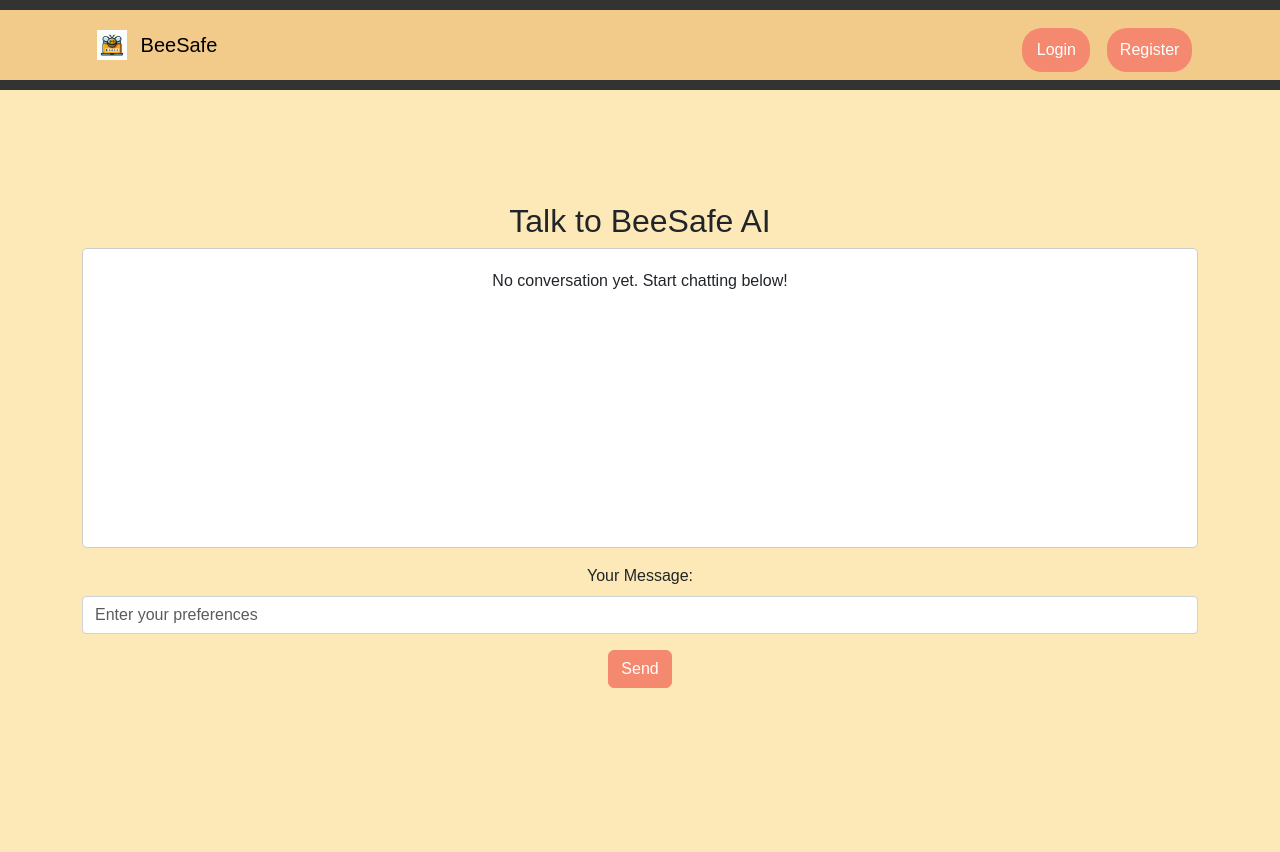
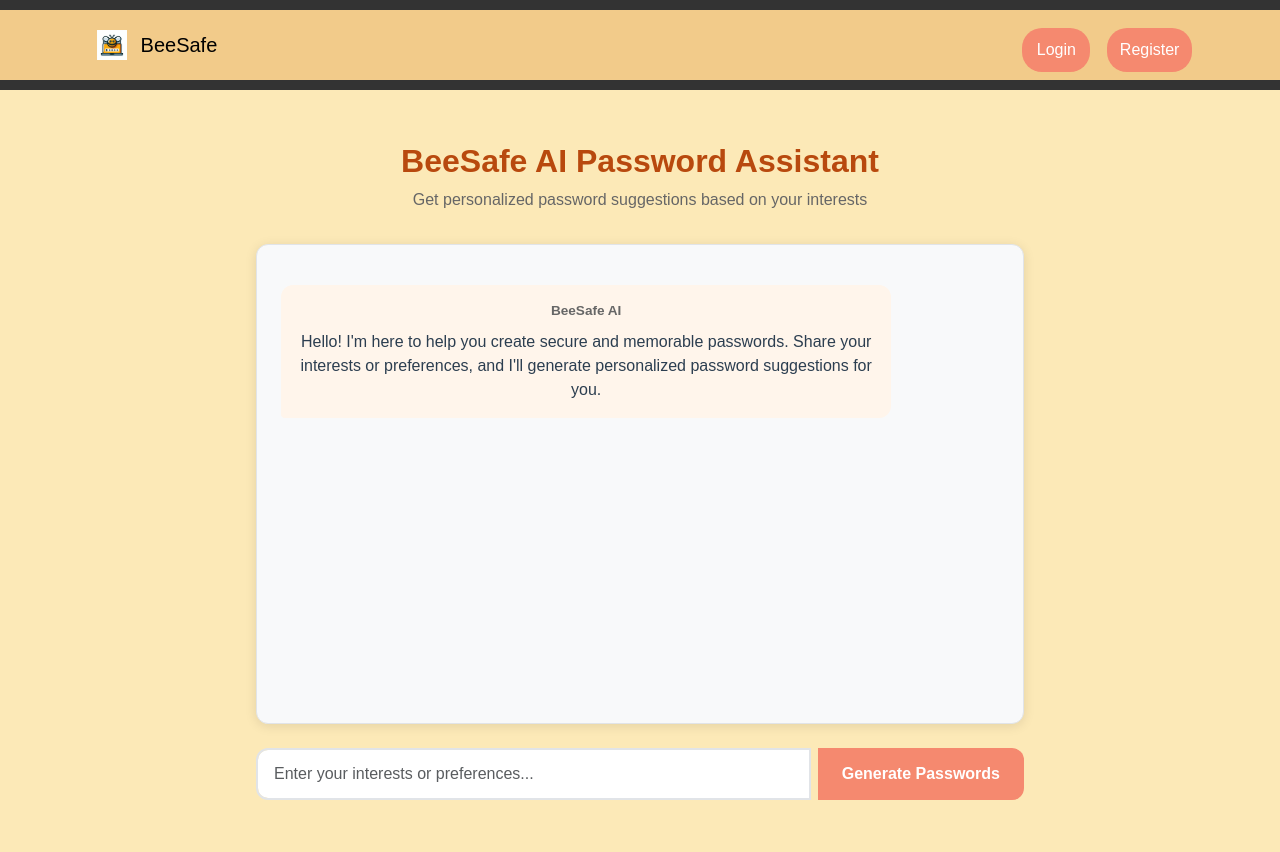
Before and after one commit to dsinha12345/Software_passord_manager, a Django app: template password-test/users/templates/users/generate_password.html in a window 1280 px wide. Before the commit the page ends 688 px from the top, so only its background shows below. Run offline with Django 3.2, Linux system fonts and the light colour scheme; the template is opened without the code that fills it, so the values that code supplies are empty.

Commit message:
fixed template and generate_function_function

```diff
--- a/password-test/users/templates/users/generate_password.html
+++ b/password-test/users/templates/users/generate_password.html
@@ -2,148 +2,337 @@
 
 {% block content %}
 <style>
-    #chat-container {
-        border: 1px solid #ccc;
-        padding: 15px;
-        flex-grow: 1;
-        overflow-y: auto;
-        background-color: #fff;
-        border-radius: 5px;
-        max-height: 70vh; /* Set a max height for chat area */
-        min-height: 300px; /* Ensures the container has a minimum height */
+    :root {
+        --primary-color: #f5896f;
+        --primary-dark: #b8490e;
+        --bg-light: #f8f9fa;
+        --user-msg-bg: #e7f3ff;
+        --bot-msg-bg: #fff5eb;
+        --border-radius: 12px;
+        --transition: all 0.3s ease;
     }
 
-    #chat-container p {
-        margin: 5px 0; /* Space between messages */
+    .chat-container-wrapper {
+        max-width: 800px;
+        margin: 2rem auto;
+        padding: 0 1rem;
     }
 
-    .alert {
-        margin-top: 15px; /* Space above bot responses */
+    .chat-header {
+        text-align: center;
+        margin-bottom: 2rem;
+    }
+
+    .chat-header h2 {
+        color: var(--primary-dark);
+        font-size: 2rem;
+        font-weight: 600;
+        margin-bottom: 0.5rem;
+    }
+
+    .chat-header p {
+        color: #666;
+        font-size: 1rem;
+    }
+
+    #chat-container {
+        border: 1px solid #e1e4e8;
+        border-radius: var(--border-radius);
+        padding: 1.5rem;
+        background-color: var(--bg-light);
+        height: 60vh;
+        overflow-y: auto;
+        scroll-behavior: smooth;
+        box-shadow: 0 2px 12px rgba(0, 0, 0, 0.1);
+    }
+
+    .message {
+        max-width: 85%;
+        margin: 1rem 0;
+        padding: 1rem;
+        border-radius: var(--border-radius);
+        position: relative;
+        animation: messageSlide 0.3s ease-out;
+    }
+
+    @keyframes messageSlide {
+        from {
+            opacity: 0;
+            transform: translateY(20px);
+        }
+        to {
+            opacity: 1;
+            transform: translateY(0);
+        }
+    }
+
+    .user-message {
+        background-color: var(--user-msg-bg);
+        margin-left: auto;
+        border-bottom-right-radius: 4px;
+    }
+
+    .bot-message {
+        background-color: var(--bot-msg-bg);
+        margin-right: auto;
+        border-bottom-left-radius: 4px;
+    }
+
+    .message-header {
+        font-size: 0.85rem;
+        color: #666;
+        margin-bottom: 0.5rem;
+        font-weight: 600;
+    }
+
+    .message-content {
+        color: #2c3e50;
+        line-height: 1.5;
+    }
+
+    .message-content ul {
+        padding-left: 1.5rem;
+        margin: 0.5rem 0;
+    }
+
+    .message-content li {
+        margin: 0.5rem 0;
+    }
+
+    .chat-form-container {
+        margin-top: 1.5rem;
+        position: relative;
+    }
+
+    .input-group {
+        display: flex;
+        gap: 0.5rem;
+    }
+
+    .form-control {
+        border: 2px solid #e1e4e8;
+        border-radius: var(--border-radius);
+        padding: 0.75rem 1rem;
+        font-size: 1rem;
+        transition: var(--transition);
+    }
+
+    .form-control:focus {
+        border-color: var(--primary-color);
+        box-shadow: 0 0 0 3px rgba(245, 137, 111, 0.2);
+        outline: none;
     }
 
     .btn-primary {
-        background-color: #f5896f; /* Custom primary color */
-        border-color: #f5896f;
+        background-color: var(--primary-color);
+        border: none;
+        border-radius: var(--border-radius);
+        padding: 0.75rem 1.5rem;
+        font-weight: 600;
+        transition: var(--transition);
     }
 
     .btn-primary:hover {
-        background-color: #b8490e; /* Darker color on hover */
-        border-color: #b8490e;
+        background-color: var(--primary-dark);
+        transform: translateY(-1px);
     }
 
-    /* Additional styling for the input field */
-    .form-control {
-        border: 1px solid #ced4da;
-        border-radius: 4px;
+    .spinner {
+        display: none;
+        position: absolute;
+        top: 50%;
+        left: 50%;
+        transform: translate(-50%, -50%);
     }
 
-    .form-control:focus {
-        border-color: #80bdff;
-        box-shadow: 0 0 0 0.2rem rgba(0,123,255,.25);
-    }
-
-    .chat-form-container {
-        margin-top: 10px;
-    }
-
-    /* Styles for message formatting */
-    .message {
-        margin-bottom: 10px;
-        padding: 8px;
-        border-radius: 5px;
-    }
-
-    .user-message {
-        background-color: #e6f7ff; /* Light blue for user messages */
-        text-align: left;
-    }
-
-    .bot-message {
-        background-color: #fff3cd; /* Light yellow for bot messages */
-        text-align: left;
-    }
-
-    /* Loading spinner styles */
-    .spinner {
-        display: none; /* Hidden by default */
-        margin: 10px 0;
-        text-align: center;
-    }
-
-    .spinner:after {
-        content: " ";
-        display: inline-block;
-        width: 30px;
-        height: 30px;
+    .spinner::after {
+        content: "";
+        display: block;
+        width: 40px;
+        height: 40px;
         border-radius: 50%;
-        border: 5px solid #f5896f; /* Spinner color */
+        border: 4px solid var(--primary-color);
         border-top-color: transparent;
-        animation: spin 0.6s linear infinite;
+        animation: spin 0.8s linear infinite;
     }
 
     @keyframes spin {
         to { transform: rotate(360deg); }
     }
 
-    /* Adjusted for better responsiveness */
+    .password-section {
+        margin-top: 1rem;
+        padding: 0.5rem;
+        background-color: rgba(255, 255, 255, 0.7);
+        border-radius: var(--border-radius);
+    }
+
+    .password-list {
+        list-style: none;
+        padding-left: 0;
+    }
+
+    .nested-password-list {
+        padding-left: 1.5rem;
+        list-style: none;
+    }
+
+    .category {
+        font-weight: 600;
+        color: var(--primary-dark);
+        margin-top: 1rem;
+    }
+
     @media (max-width: 768px) {
         #chat-container {
-            max-height: 300px;
+            height: 50vh;
+        }
+
+        .message {
+            max-width: 95%;
+        }
+
+        .input-group {
+            flex-direction: column;
+        }
+
+        .btn-primary {
+            width: 100%;
         }
     }
 </style>
 
-<div class="container">
-    <h2>Talk to BeeSafe AI</h2>
+<div class="chat-container-wrapper">
+    <div class="chat-header">
+        <h2>BeeSafe AI Password Assistant</h2>
+        <p>Get personalized password suggestions based on your interests</p>
+    </div>
 
-    <!-- Chat Display Section -->
-    <div id="chat-container" class="mb-3">
+    <div id="chat-container">
         {% if chat_history %}
             {% for message in chat_history %}
                 <div class="message {{ message.user|lower }}-message">
-                    {{ message.user }}: {{ message.text|safe }}
+                    <div class="message-header">{{ message.user }}</div>
+                    <div class="message-content">{{ message.text|safe }}</div>
                 </div>
             {% endfor %}
         {% else %}
-            <p>No conversation yet. Start chatting below!</p>
+            <div class="message bot-message">
+                <div class="message-header">BeeSafe AI</div>
+                <div class="message-content">
+                    Hello! I'm here to help you create secure and memorable passwords.
+                    Share your interests or preferences, and I'll generate personalized password suggestions for you.
+                </div>
+            </div>
         {% endif %}
     </div>
 
-    <!-- Loading Spinner -->
     <div class="spinner" id="loading-spinner"></div>
 
-    <!-- Chat Form Section -->
     <div class="chat-form-container">
         <form id="chat-form" method="post">
             {% csrf_token %}
-            <div class="mb-3">
-                <label for="user_message" class="form-label">Your Message:</label>
-                <input type="text" id="user_message" name="user_message" class="form-control" placeholder="Enter your preferences" required>
+            <div class="input-group">
+                <input
+                    type="text"
+                    id="user_message"
+                    name="user_message"
+                    class="form-control"
+                    placeholder="Enter your interests or preferences..."
+                    required
+                    autocomplete="off"
+                >
+                <button type="submit" class="btn btn-primary">
+                    Generate Passwords
+                </button>
             </div>
-            <button type="submit" class="btn btn-primary">Send</button>
         </form>
     </div>
 </div>
 
-<!-- JavaScript to automatically scroll to the bottom of the chat on load and after sending a message -->
 <script>
-    document.addEventListener("DOMContentLoaded", function() {
-        const chatContainer = document.getElementById('chat-container');
-        const loadingSpinner = document.getElementById('loading-spinner');
+document.addEventListener("DOMContentLoaded", function() {
+    const chatContainer = document.getElementById('chat-container');
+    const loadingSpinner = document.getElementById('loading-spinner');
+    const chatForm = document.getElementById('chat-form');
+    const userInput = document.getElementById('user_message');
+    const csrfToken = document.querySelector('[name=csrfmiddlewaretoken]').value;
 
-        // Scroll to bottom on load
+    function scrollToBottom() {
         chatContainer.scrollTop = chatContainer.scrollHeight;
+    }
 
-        // Scroll to the bottom after submitting the form
-        document.getElementById('chat-form').addEventListener('submit', function() {
-            loadingSpinner.style.display = 'block';  // Show loading spinner
-            setTimeout(function() {
-                const chatContainer = document.getElementById('chat-container');
-                chatContainer.scrollTop = chatContainer.scrollHeight;  // Scroll to bottom after message is sent
-                loadingSpinner.style.display = 'none';  // Hide loading spinner
-            }, 100000); // Slight delay to ensure message is added to chat history
+    function addMessage(message, isUser = false) {
+        const messageDiv = document.createElement('div');
+        messageDiv.className = `message ${isUser ? 'user-message' : 'bot-message'}`;
+        messageDiv.innerHTML = `
+            <div class="message-header">${isUser ? 'You' : 'BeeSafe AI'}</div>
+            <div class="message-content">${message}</div>
+        `;
+        chatContainer.appendChild(messageDiv);
+        scrollToBottom();
+    }
+
+    scrollToBottom();
+
+    chatForm.addEventListener('submit', function(e) {
+        e.preventDefault();
+
+        const userMessage = userInput.value.trim();
+        if (!userMessage) return;
+
+        // Show loading spinner and disable input
+        loadingSpinner.style.display = 'block';
+        userInput.disabled = true;
+        chatForm.querySelector('button').disabled = true;
+
+        // Add user message immediately
+        addMessage(userMessage, true);
+
+        // Send AJAX request
+        fetch('/users/generate_password/', {
+            method: 'POST',
+            headers: {
+                'Content-Type': 'application/x-www-form-urlencoded',
+                'X-CSRFToken': csrfToken,
+                'X-Requested-With': 'XMLHttpRequest'
+            },
+            body: new URLSearchParams({
+                'user_message': userMessage
+            })
+        })
+        .then(response => response.json())  // Fixed this line
+        .then(data => {
+            console.log('Response:', data);  // Add debugging
+            if (data.status === 'success') {
+                // Add bot response with HTML content
+                addMessage(data.bot_response);
+            } else {
+                // Show error message
+                addMessage('Sorry, there was an error processing your request.');
+            }
+        })
+        .catch(error => {
+            console.error('Error:', error);
+            addMessage('Sorry, there was an error processing your request.');
+        })
+        .finally(() => {
+            // Reset form and UI
+            loadingSpinner.style.display = 'none';
+            userInput.disabled = false;
+            chatForm.querySelector('button').disabled = false;
+            userInput.value = '';
+            userInput.focus();
         });
     });
+
+    // Handle input keypress
+    userInput.addEventListener('keypress', function(e) {
+        if (e.key === 'Enter' && !e.shiftKey) {
+            e.preventDefault();
+            chatForm.dispatchEvent(new Event('submit'));
+        }
+    });
+});
 </script>
-
 {% endblock %}
```
Also changed, not shown: password-test/users/views.py (+134 -95 lines), password-test/db.sqlite3.
